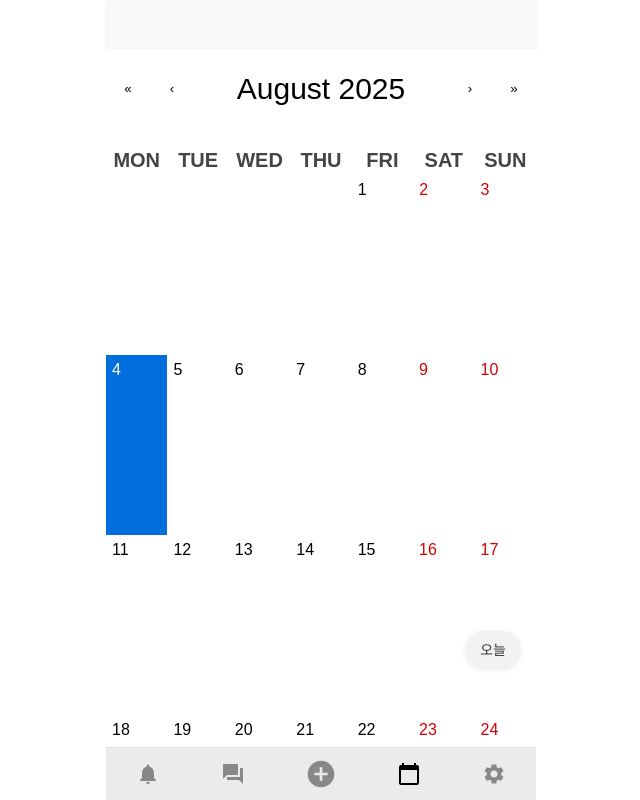
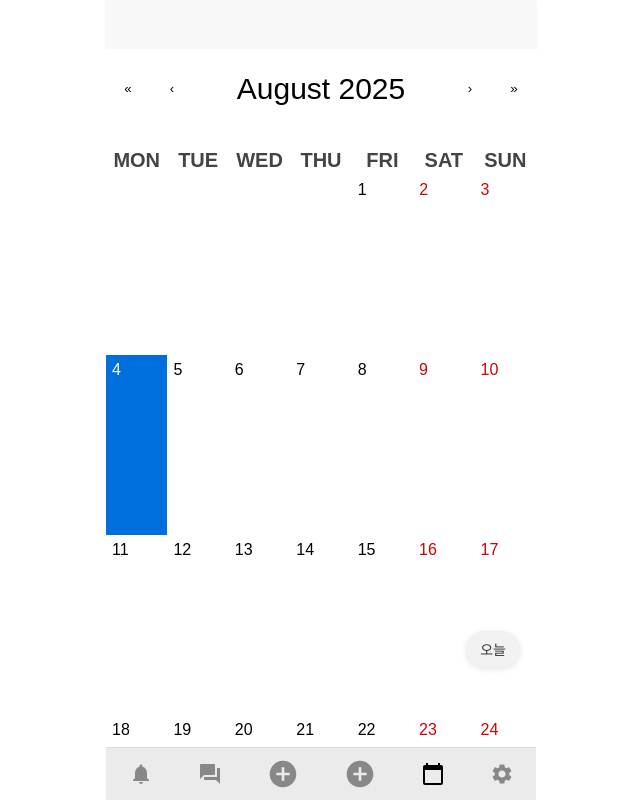
Before and after one commit to eye-message/eye-message-nok, a React (Vite) app: page /calendar in a window 1280 px wide. Shown: the whole page, without its empty margins (319-959 px from the left). Built offline with nearby package versions, Linux system fonts and the light colour scheme.

Commit message:
feat: add signup page

```diff
--- a/src/components/BottomNav.jsx
+++ b/src/components/BottomNav.jsx
@@ -15,6 +15,7 @@ const BottomNav = () => {
     { to: "/notification", icon: <MdNotifications size={24} /> }, // 알림
     { to: "/board", icon: <MdForum size={24} /> }, // 게시판
     { to: "/add", icon: <MdAddCircle size={32} /> }, // 추가
+    { to: "/list", icon: <MdAddCircle size={32} /> }, // 추가
     { to: "/calendar", icon: <MdCalendarToday size={24} /> }, //캘린더
     { to: "/settings", icon: <MdSettings size={24} /> }, //설정
   ];
```
Also changed, not shown: src/components/Header.jsx (line endings or trailing spaces), src/pages/Layout.jsx (line endings or trailing spaces), src/styles/BottomNav.css (line endings or trailing spaces), src/styles/Header.css (line endings or trailing spaces).
